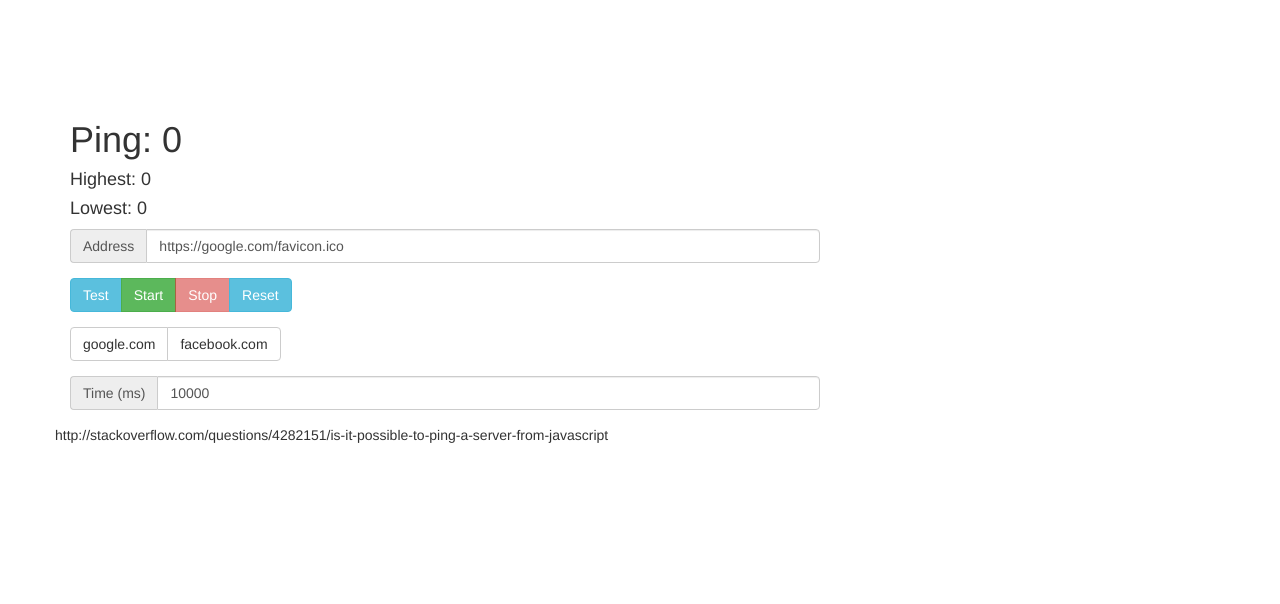
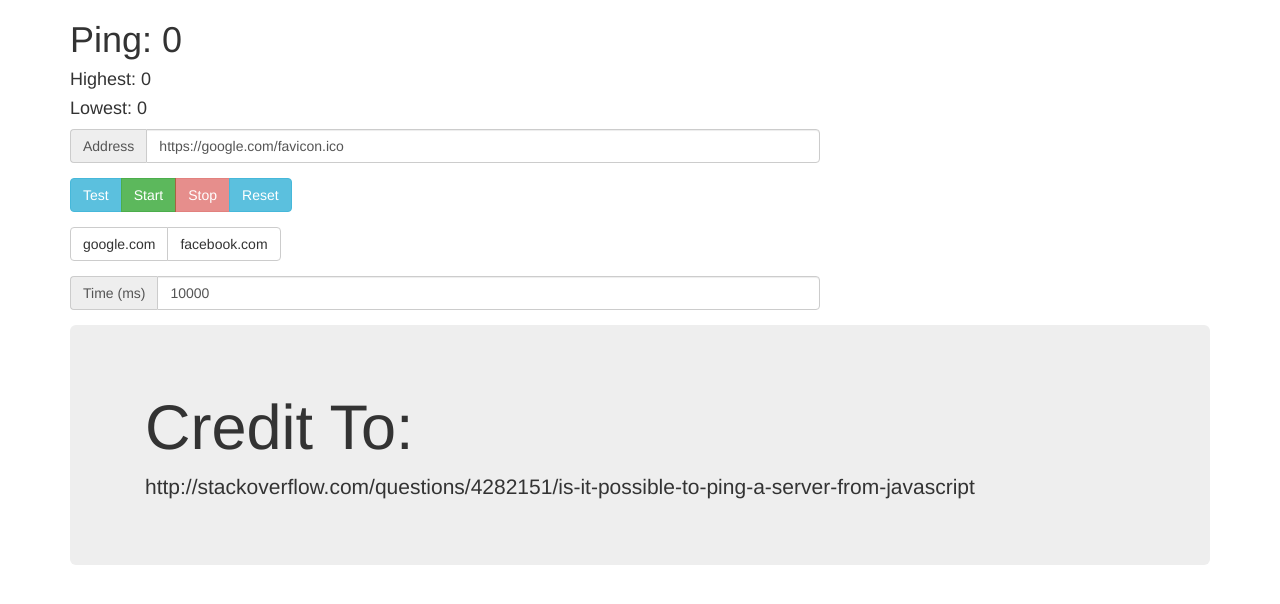
Before and after one commit to donaldzou/javascript-ping-tester, a plain HTML site: page index.html in a window 1280 px wide. Drawn offline with nearby package versions, Linux system fonts and the light colour scheme; a script that the page names is missing.

Commit message:
Add files via upload

```diff
--- a/index.html
+++ b/index.html
@@ -1,10 +1,11 @@
 <html>
     <head>
         <link rel="stylesheet" href="https://maxcdn.bootstrapcdn.com/bootstrap/3.3.5/css/bootstrap.min.css">
+        <meta name="viewport" content="width=device-width, initial-scale=1, shrink-to-fit=no">
     </head>
     <body>
         <!-- <script type="text/javascript" src=""></script> -->
-<div class="container" style="padding-top:100px">
+<div class="container">
     <h1 id="ping_num">Ping: 0</h1>
     <h4 id="high_num">Highest: 0</h4>
     <h4 id="low_num">Lowest: 0</h4>
@@ -43,8 +44,12 @@
         </div>
       </div>
     </div>
-    <div class="row">
-      http://stackoverflow.com/questions/4282151/is-it-possible-to-ping-a-server-from-javascript
+
+    <div class="jumbotron jumbotron-fluid">
+      <div class="container">
+        <h1 class="display-4">Credit To:</h1>
+        <p class="lead">http://stackoverflow.com/questions/4282151/is-it-possible-to-ping-a-server-from-javascript</p>
+      </div>
     </div>
   </div>
     </body>
--- a/main.js
+++ b/main.js
@@ -48,8 +48,6 @@ var options = {
       easing: 'in-out'
     }
   },
-  width: 600,
-  height: 400
 };
 function init(){
   data = new google.visualization.DataTable();
```
